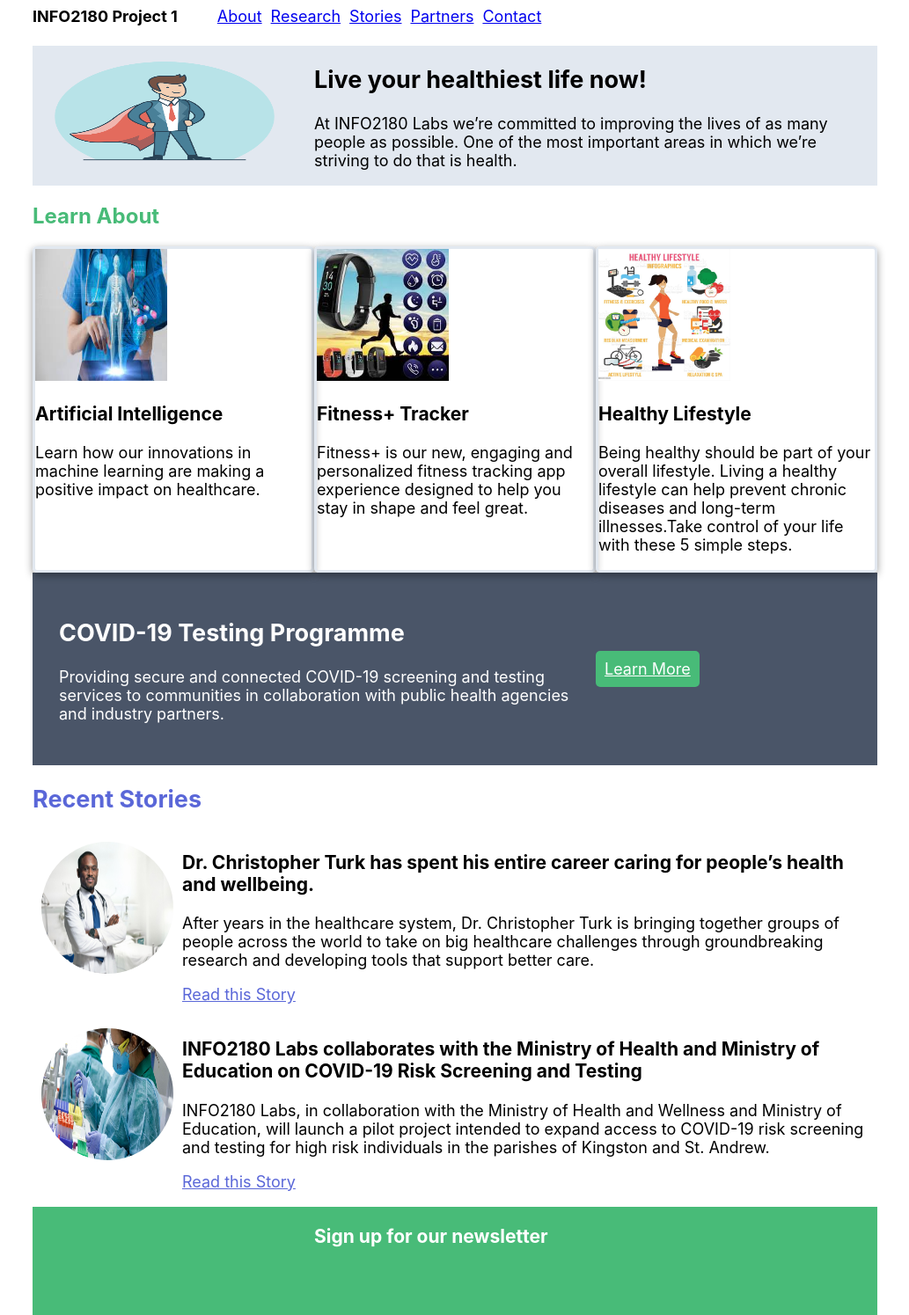
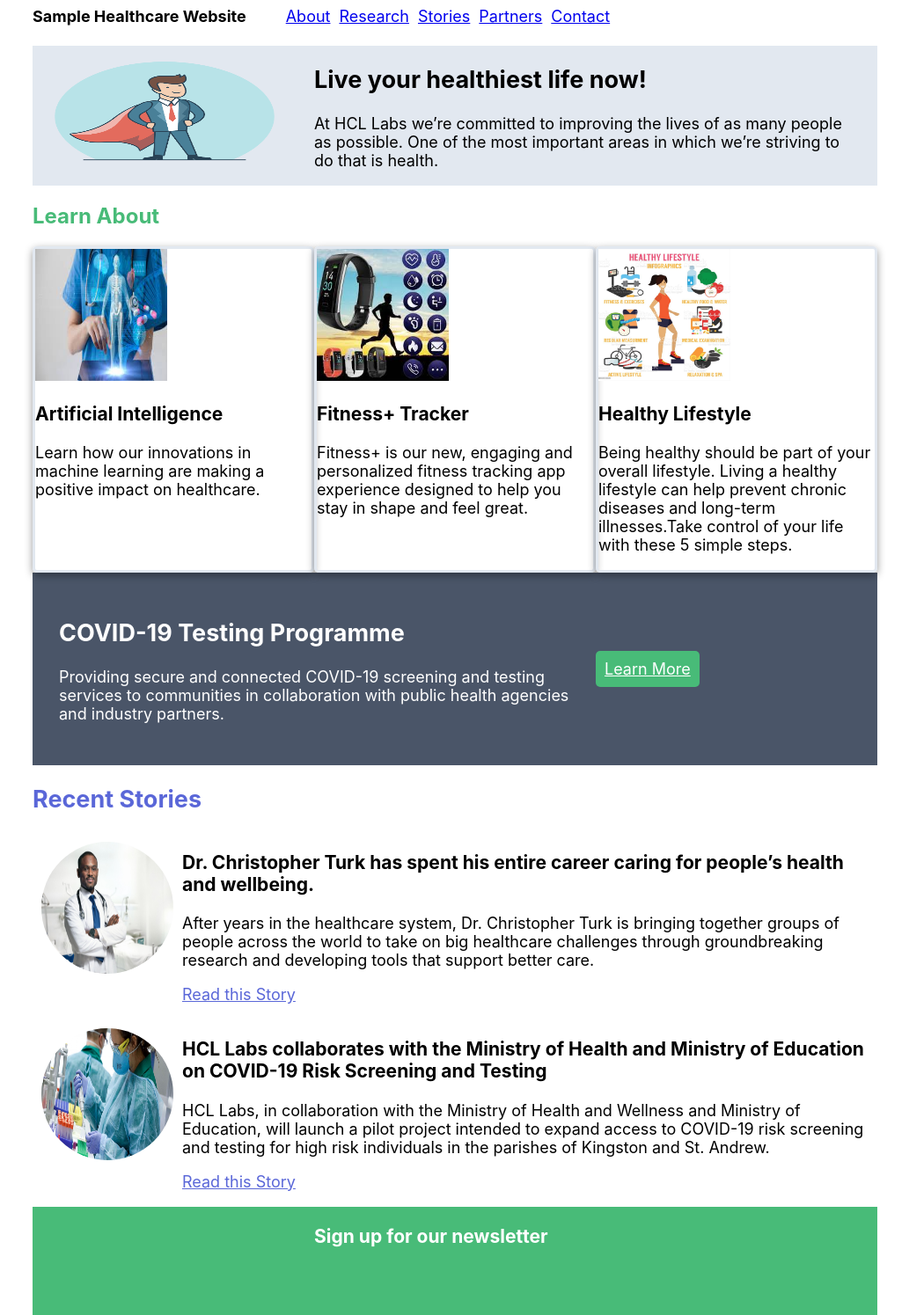
Before and after one commit to stefanappdev/info2180-project1, a plain HTML site: page index.html in a window 1280 px wide. Shown: the part 15-1510 px from the top of the page at 88% size, without its empty margins (123-1156 px from the left). Drawn offline with Linux system fonts and the light colour scheme.

Commit message:
Update index.html

```diff
--- a/index.html
+++ b/index.html
@@ -3,14 +3,14 @@
 <head>
     <meta charset="UTF-8">
     <meta name="viewport" content="width=device-width, initial-scale=1.0">
-    <title>INFO2180 Project 1</title>
+    <title>Healthcare Centre Live</title>
     <link rel="stylesheet" href="styles.css">
     <script src="scripts.js"></script>
 </head>
 <body>
     <header>
         <div class="container">
-            <h1>INFO2180 Project 1</h1>
+            <h1>Sample Healthcare Website</h1>
             <nav>
                 <ul>
                     <li><a href="#">About</a></li>
@@ -30,7 +30,7 @@
                 </div>
                 <div class="overview-hero-text">
                     <h2>Live  your healthiest life now!</h2>
-                    <p>At INFO2180 Labs we’re committed to improving the lives of as many people as possible. One of the most important areas in which we’re striving to do that is health.</p>
+                    <p>At HCL Labs we’re committed to improving the lives of as many people as possible. One of the most important areas in which we’re striving to do that is health.</p>
                 </div>
             </div>
         </section>
@@ -87,8 +87,8 @@
                 <article>
                     <img src="covid-test.jpg" alt="covid test image">
                     <div class="article-body">
-                        <h3>INFO2180 Labs collaborates with the Ministry of Health and Ministry of Education on COVID-19 Risk Screening and Testing</h3>
-                        <p>INFO2180 Labs, in collaboration with the Ministry of Health and Wellness and Ministry of Education, will launch a pilot project intended to expand access to COVID-19 risk screening and testing for high risk individuals in the parishes of Kingston and St. Andrew.</p>
+                        <h3>HCL Labs collaborates with the Ministry of Health and Ministry of Education on COVID-19 Risk Screening and Testing</h3>
+                        <p>HCL Labs, in collaboration with the Ministry of Health and Wellness and Ministry of Education, will launch a pilot project intended to expand access to COVID-19 risk screening and testing for high risk individuals in the parishes of Kingston and St. Andrew.</p>
                         <p><a href="#">Read this Story</a></p>
                     </div>
                 </article>
```
